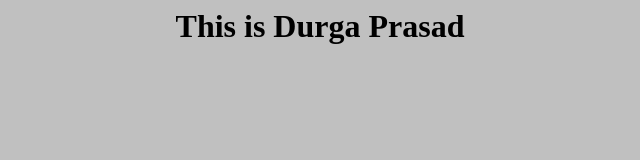
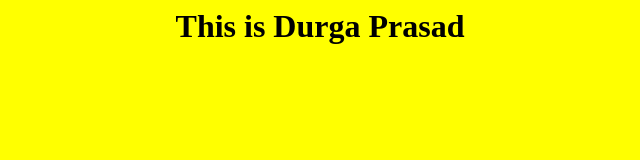
Before and after one commit to mprasad1234/mycode, a plain HTML site: page index.html in a window 1280 px wide. Shown: the whole page, without its empty margins (320-960 px from the left). Drawn offline with Linux system fonts and the light colour scheme.

Commit message:
Update index.html

```diff
--- a/index.html
+++ b/index.html
@@ -1,5 +1,5 @@
 <html>
-<body bgcolor="silver">
+<body bgcolor="yellow">
 <body>
   <center>
 <h1> This is Durga Prasad </h1>
```
